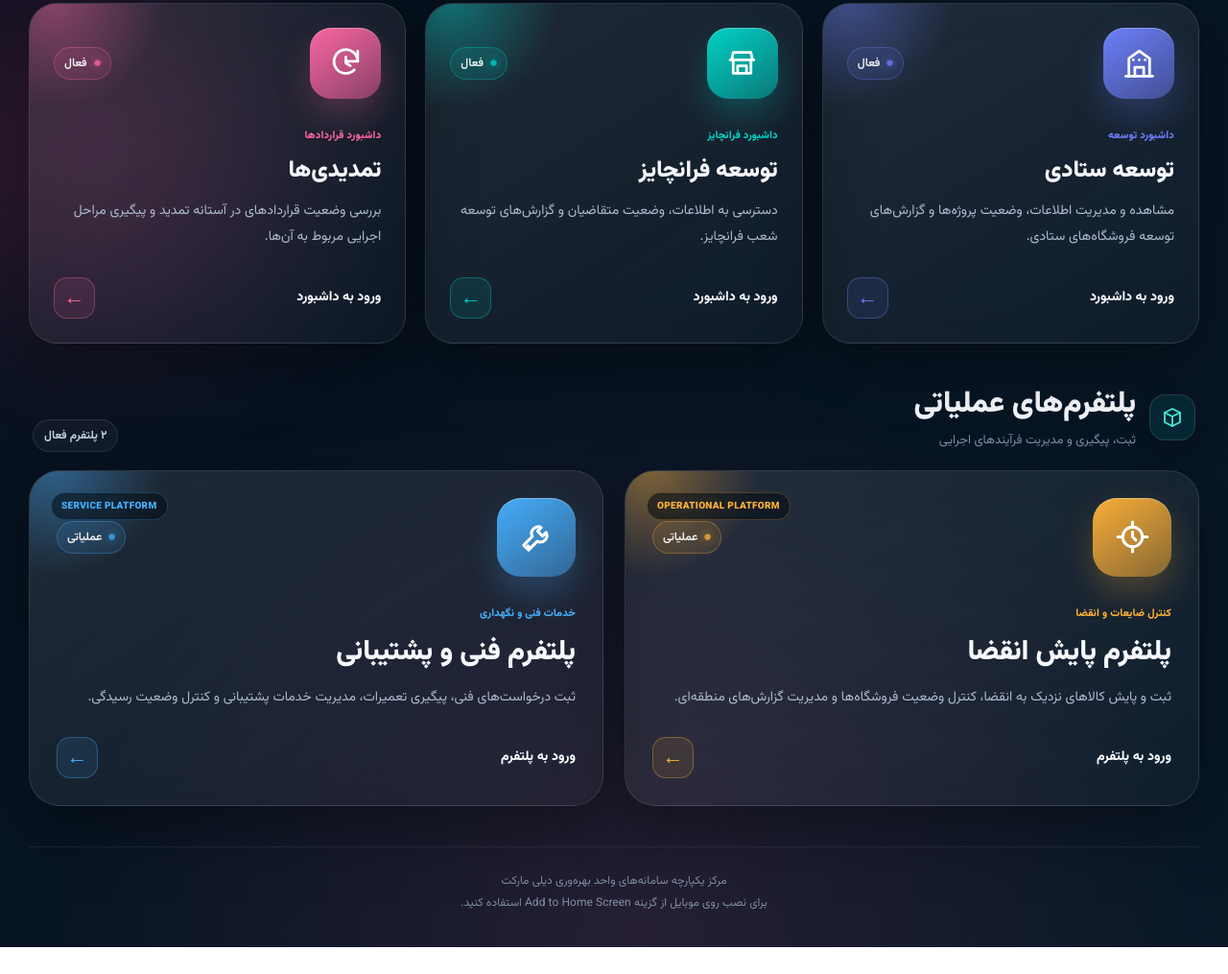
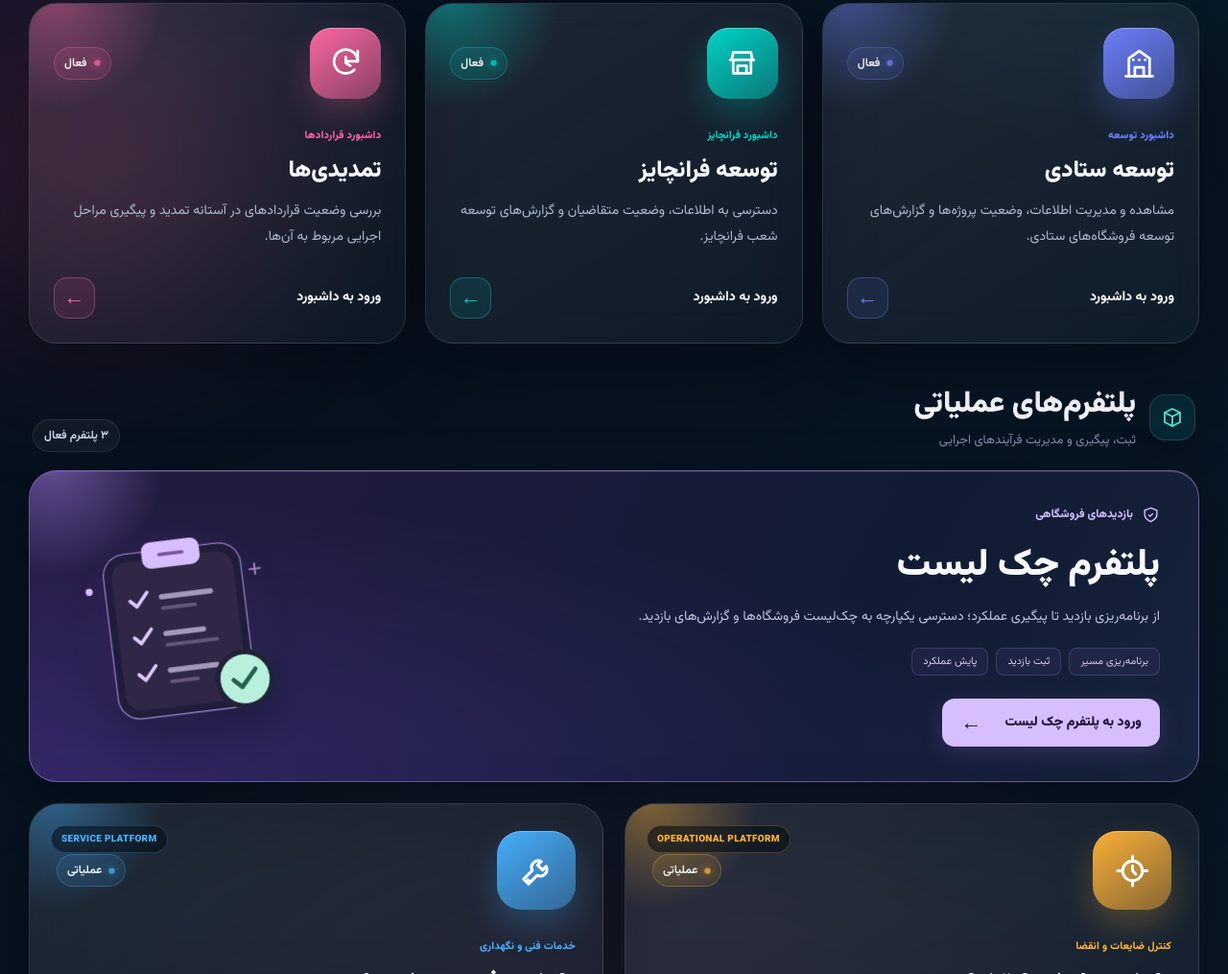
Before and after one commit to Alirezakhani91/Dashboards, a plain HTML site: page index.html in a window 1280 px wide. Shown: the part 613-1628 px from the top of the page at 96% size. Before the commit the page ends 1600 px from the top, so only its background shows below. Drawn offline with Linux system fonts and the light colour scheme.

Commit message:
Update index.html

```diff
--- a/index.html
+++ b/index.html
@@ -759,6 +759,48 @@
       }
     }
 
+
+    /* Featured checklist platform */
+    .checklist-feature {
+      --accent-rgb: 183,145,255;
+      grid-column: 1 / -1;
+      display: grid;
+      grid-template-columns: minmax(0,1fr) 230px;
+      align-items: center;
+      gap: 36px;
+      min-height: 270px;
+      padding: 36px 40px;
+      border: 1px solid rgba(190,160,255,.48);
+      background: radial-gradient(ellipse at 0% 100%,rgba(112,78,222,.25),transparent 65%),linear-gradient(120deg,#251b43,#111b33 70%,#17233c);
+      box-shadow: 0 22px 65px rgba(0,0,0,.3),inset 0 1px 0 rgba(255,255,255,.12);
+    }
+    .checklist-feature:hover {
+      background: radial-gradient(ellipse at 0% 100%,rgba(112,78,222,.32),transparent 65%),linear-gradient(120deg,#2c2050,#15213d 70%,#1c2945);
+    }
+    .checklist-content,.checklist-art { position:relative;z-index:2; }
+    .checklist-eyebrow { display:flex;align-items:center;gap:9px;color:#d2bbff;font-size:12px;font-weight:800;margin-bottom:14px; }
+    .checklist-eyebrow svg { width:19px;height:19px; }
+    .checklist-feature h3 { font-size:clamp(27px,3.6vw,39px);margin-bottom:9px; }
+    .checklist-feature p { max-width:630px;line-height:2;color:#c2c6db; }
+    .checklist-tags { display:flex;gap:8px;flex-wrap:wrap;margin-top:18px; }
+    .checklist-tags span { font-size:11px;color:#d6c8f0;padding:5px 11px;border:1px solid rgba(196,172,255,.18);border-radius:8px;background:rgba(170,130,255,.07); }
+    .checklist-cta { display:inline-flex;align-items:center;gap:24px;margin-top:24px;padding:12px 19px;border-radius:13px;background:#d7bfff;color:#24123e;font-size:14px;font-weight:900;box-shadow:0 6px 25px rgba(178,132,255,.16); }
+    .checklist-cta span { font-family:Arial,sans-serif;font-size:22px;transition:transform .3s; }
+    .checklist-feature:hover .checklist-cta span { transform:translateX(-4px); }
+    .checklist-art { display:grid;place-items:center; }
+    .checklist-art::before { content:"";position:absolute;width:220px;height:220px;border-radius:50%;background:radial-gradient(circle,rgba(175,131,255,.2),transparent 70%); }
+    .checklist-art svg { width:220px;max-width:100%;height:auto;transform:rotate(-7deg);filter:drop-shadow(0 20px 25px rgba(0,0,0,.28));transition:transform .35s; }
+    .checklist-feature:hover .checklist-art svg { transform:rotate(-3deg) translateY(-4px); }
+    @media(max-width:620px) {
+      .checklist-feature { grid-template-columns:minmax(0,1fr);gap:0;padding:25px 22px; }
+      .checklist-art { position:absolute;top:18px;left:12px;width:66px;opacity:.85; }
+      .checklist-art::before { width:90px;height:90px; }
+      .checklist-feature h3 { padding-left:43px;font-size:27px; }
+      .checklist-eyebrow { padding-left:55px;font-size:11px; }
+      .checklist-feature p { font-size:13px; }
+      .checklist-cta { display:flex;justify-content:space-between;width:100%; }
+    }
+
     @media (prefers-reduced-motion: reduce) {
       *,
       *::before,
@@ -809,12 +851,12 @@
           </div>
 
           <div class="stat-pill">
-            <b>۲</b>
+            <b>۳</b>
             پلتفرم عملیاتی
           </div>
 
           <div class="stat-pill">
-            <b>۵</b>
+            <b>۶</b>
             سامانه فعال
           </div>
 
@@ -1084,12 +1126,40 @@
         </div>
 
         <div class="section-count">
-          ۲ پلتفرم فعال
+          ۳ پلتفرم فعال
         </div>
 
       </div>
 
       <div class="platform-grid">
+
+        <a class="card checklist-feature" href="https://alirezakhani91.github.io/checklist/" target="_blank" rel="noopener noreferrer" aria-label="ورود به پلتفرم چک لیست">
+          <div class="checklist-content">
+            <div class="checklist-eyebrow">
+              <svg viewBox="0 0 24 24" fill="none" stroke="currentColor" stroke-width="1.8" aria-hidden="true"><path d="m9 12 2 2 4-4"/><path d="M12 3 4 6v6c0 4 4 7 8 9 4-2 8-5 8-9V6l-8-3Z"/></svg>
+              بازدیدهای فروشگاهی
+            </div>
+            <h3>پلتفرم چک لیست</h3>
+            <p>از برنامه‌ریزی بازدید تا پیگیری عملکرد؛ دسترسی یکپارچه به چک‌لیست فروشگاه‌ها و گزارش‌های بازدید.</p>
+            <div class="checklist-tags"><span>برنامه‌ریزی مسیر</span><span>ثبت بازدید</span><span>پایش عملکرد</span></div>
+            <div class="checklist-cta">ورود به پلتفرم چک لیست <span aria-hidden="true">←</span></div>
+          </div>
+          <div class="checklist-art" aria-hidden="true">
+            <svg viewBox="0 0 240 240" fill="none">
+              <rect x="42" y="31" width="157" height="188" rx="25" fill="#201d3b" stroke="#8f76bd" stroke-width="1.5"/>
+              <rect x="51" y="40" width="139" height="170" rx="19" fill="#302747"/>
+              <rect x="88" y="21" width="66" height="30" rx="10" fill="#d7bfff"/>
+              <path d="M108 36h26" stroke="#78549d" stroke-width="4" stroke-linecap="round"/>
+              <g stroke="#ddc8ff" stroke-width="4" stroke-linecap="round" stroke-linejoin="round"><path d="m69 85 7 7 13-15"/><path d="m69 127 7 7 13-15"/><path d="m69 169 7 7 13-15"/></g>
+              <g stroke="#a599b9" stroke-width="6" stroke-linecap="round"><path d="M105 84h56"/><path d="M105 126h43"/><path d="M105 168h53"/></g>
+              <g stroke="#655875" stroke-width="4" stroke-linecap="round"><path d="M105 97h37"/><path d="M105 139h57"/><path d="M105 181h30"/></g>
+              <circle cx="188" cy="188" r="31" fill="#b9f0dc" stroke="#20223a" stroke-width="6"/>
+              <path d="m175 188 9 9 17-19" stroke="#245f52" stroke-width="5" stroke-linecap="round" stroke-linejoin="round"/>
+              <circle cx="24" cy="69" r="4" fill="#d7bfff"/><path d="M214 59v12m-6-6h12" stroke="#a58bc8" stroke-width="2" stroke-linecap="round"/>
+            </svg>
+          </div>
+        </a>
+
 
         <a
           class="card platform-card expiry"
```
